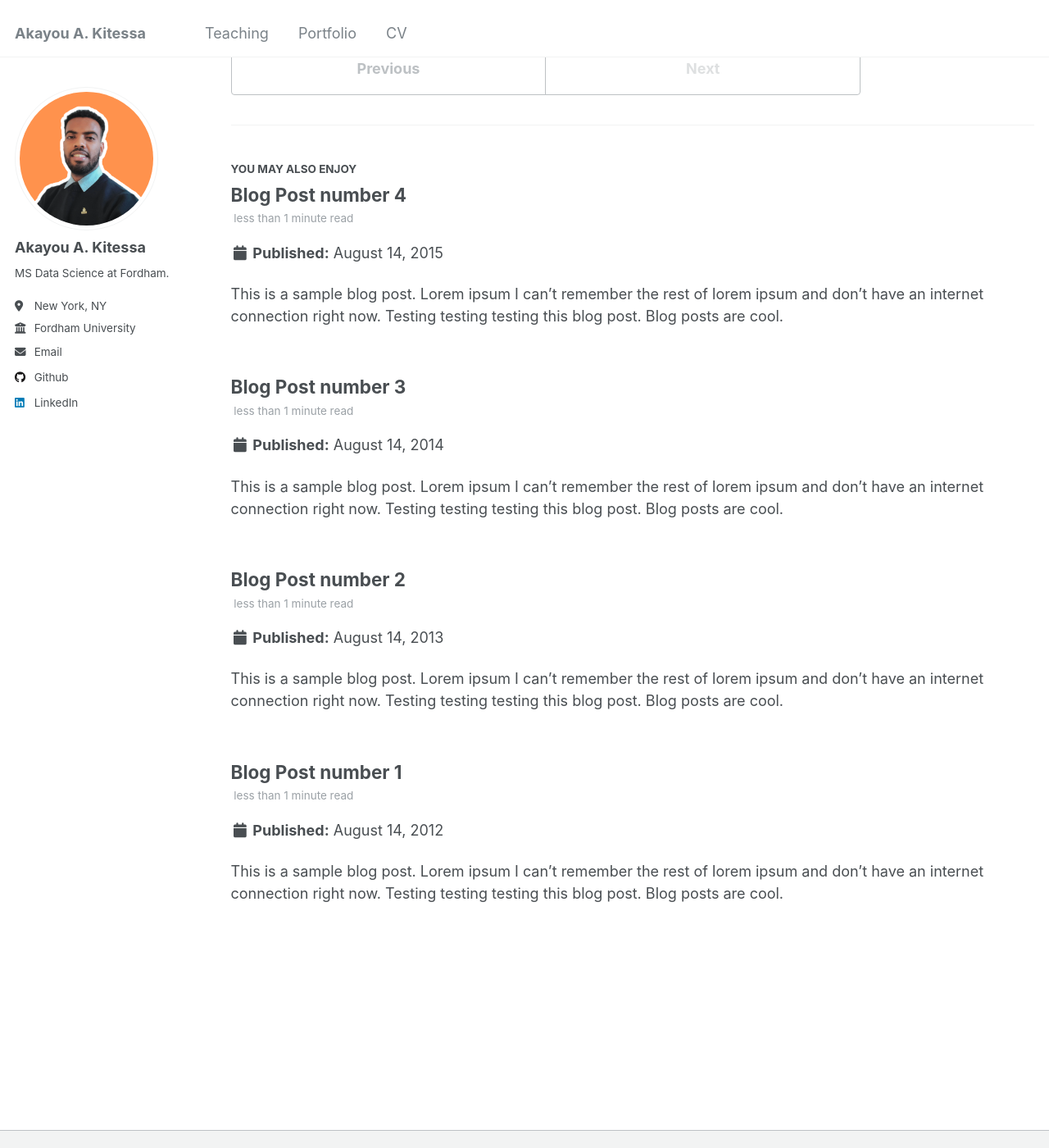
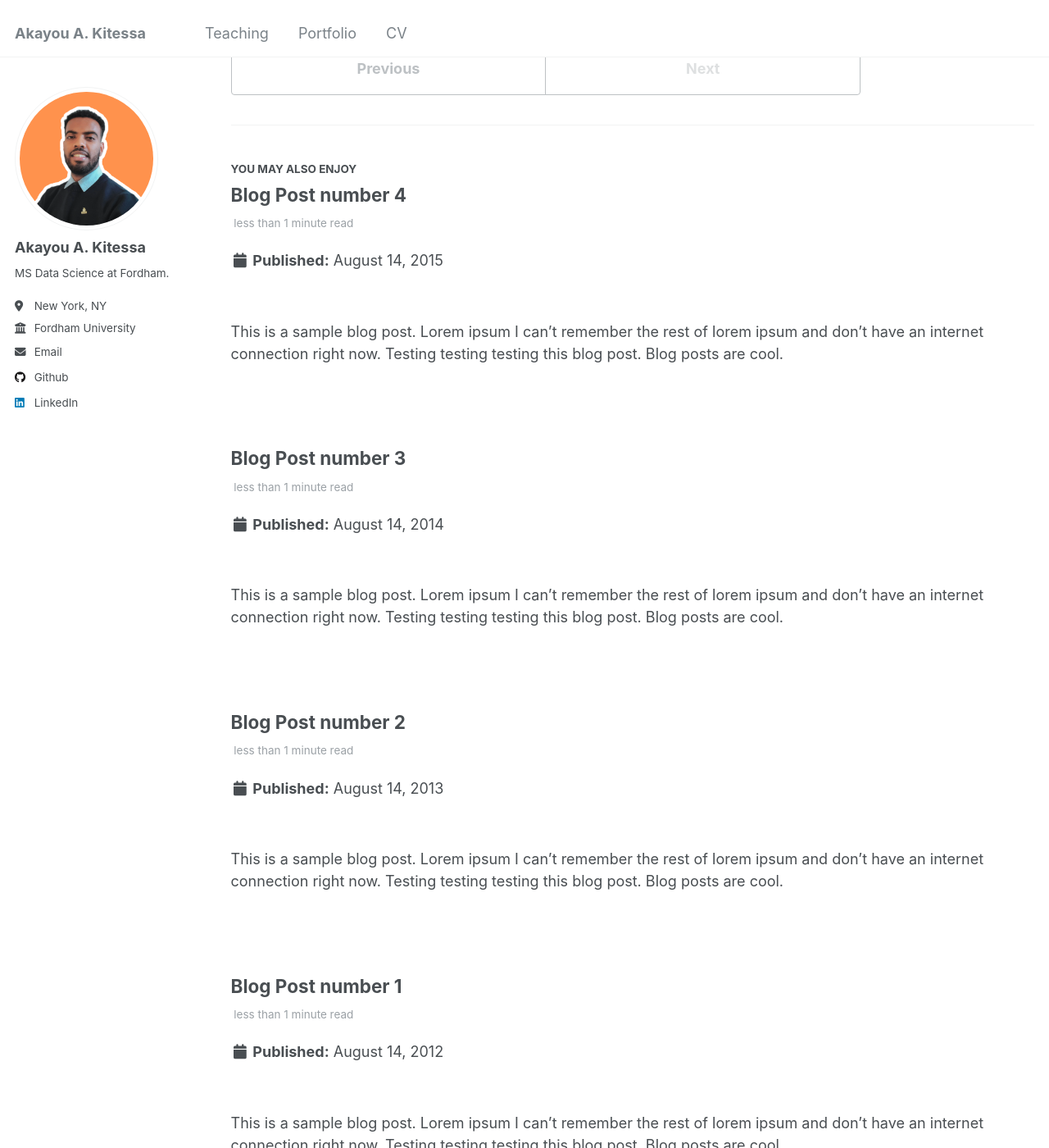
Before and after one commit to akuadane/akuadane.github.io, a Jekyll site: the page built from _posts/2199-01-01-future-post.md, in a window 1280 px wide and 1400 px high, scrolled down 542 px. Shown: the whole window at 82% size. Built offline with Jekyll 4.4.1, drawn with Linux system fonts in a browser that asks for light colours.

Commit message:
style updated

```diff
--- a/_sass/_archive.scss
+++ b/_sass/_archive.scss
@@ -167,15 +167,22 @@
 
     .archive__item-body {
       flex: 1;
+      display: flex;
+      flex-direction: column;
+      justify-content: flex-start;
     }
 
     .archive__item-title {
       margin-top: 0;
+      margin-bottom: 0.5em;
     }
 
     .archive__item-excerpt {
       display: block;
       font-size: $type-size-5;
+      margin-bottom: 1em;
+      font-weight: 600;
+      color: mix(#fff, $text-color, 25%);
     }
   }
 }
```
